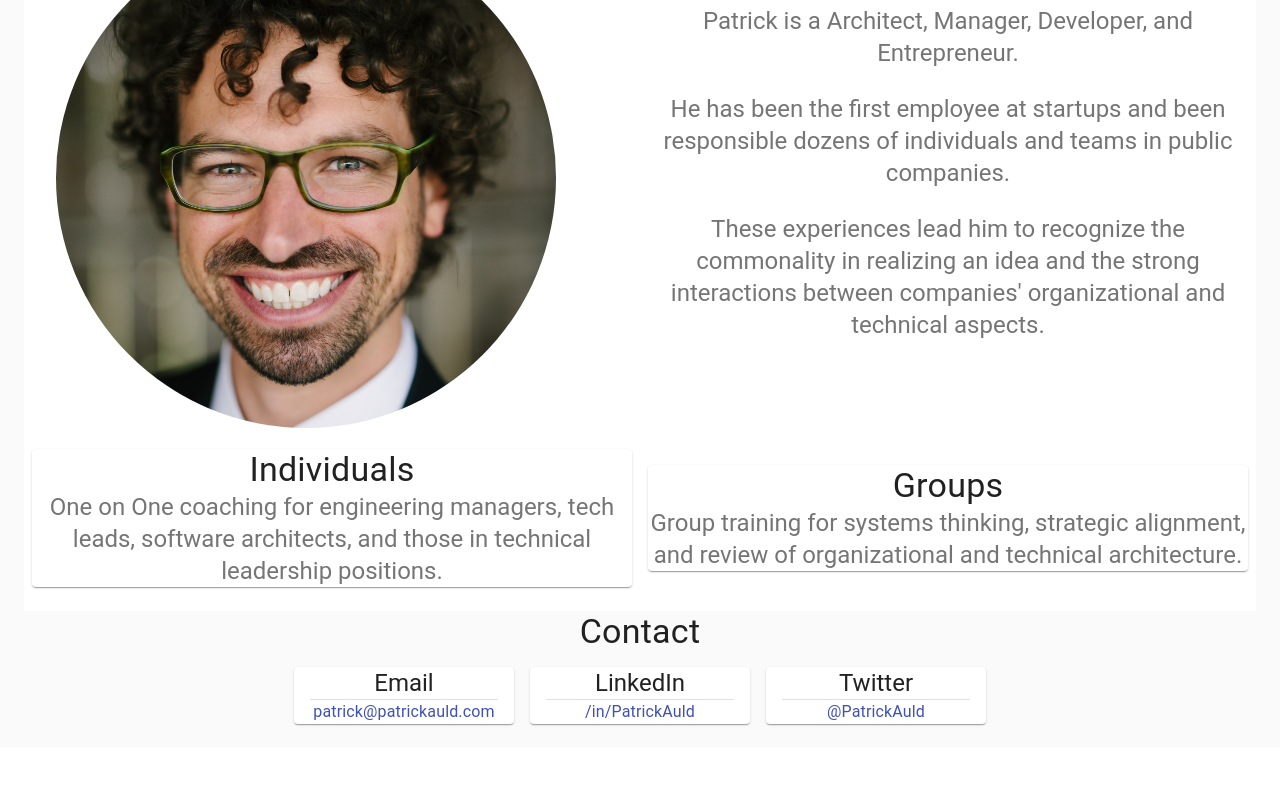
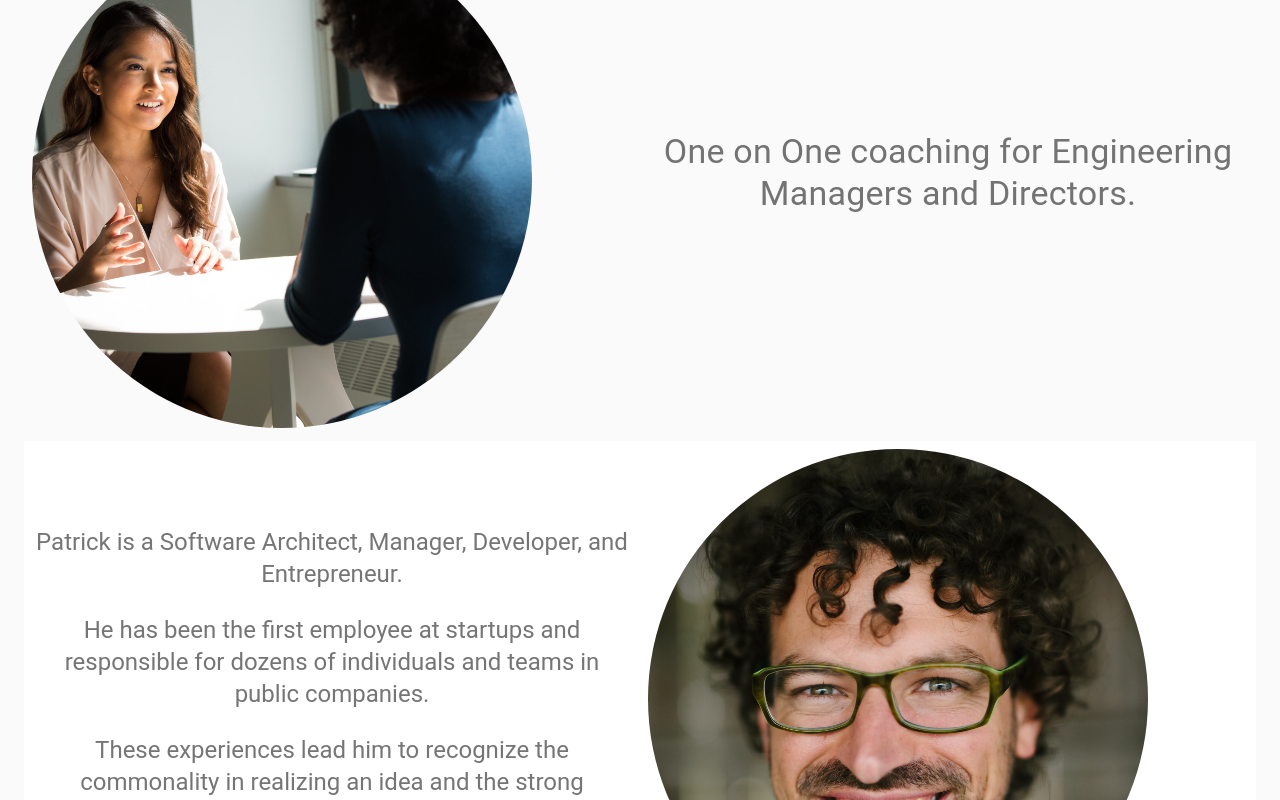
Before and after one commit to PatrickAuld/mandias.xyz, a Next.js app: page / in a window 1280 px wide. Shown: the part 880-1680 px from the top of the page. Built offline with nearby package versions, Linux system fonts and the light colour scheme.

Commit message:
Simplified layout and text
Added new image of two women in a one on one. Cleaned up the about me
text to be less wordy.

```diff
--- a/pages/index.tsx
+++ b/pages/index.tsx
@@ -157,27 +157,27 @@ function AboutPatrick(props: any) {
           alignItems="center"
         >
           <Grid item xs={12} sm={6}>
-            <Container>
-              <img
-                src="/headshot.jpg"
-                alt="Patrick Profile"
-                className={props.classes.aboutHeadshot}
-              />
-            </Container>
-          </Grid>
-          <Grid item xs={12} sm={6}>
             <Typography
               variant="h5"
               align="center"
               color="textSecondary"
               paragraph
             >
-              Patrick is a Architect, Manager, Developer, and Entrepreneur.
+              Patrick is a Software Architect, Manager, Developer, and Entrepreneur.
               <p />
-              He has been the first employee at startups and been responsible dozens of individuals and teams in public companies.
+              He has been the first employee at startups and responsible for dozens of individuals and teams in public companies.
               <p />
               These experiences lead him to recognize the commonality in realizing an idea and the strong interactions between companies' organizational and technical aspects.
             </Typography>
+          </Grid>
+          <Grid item xs={12} sm={6}>
+            <Box>
+              <img
+                src="/headshot.jpg"
+                alt="Patrick Profile"
+                className={props.classes.aboutHeadshot}
+              />
+            </Box>
           </Grid>
         </Grid>
       </Container>
@@ -214,17 +214,24 @@ function ServicesDetails(props: any) {
   return (
     <Box className={props.classes.aboutBox}>
       <Container>
-        <Grid
-          container
-          className={props.classes.servicesContainer}
+        <Grid container
           spacing={2}
-          alignItems="center"
-        >
+          alignItems="center">
           <Grid item xs={12} sm={6}>
-            <ServiceDetail classes={props.classes} title="Individuals" description="One on One coaching for engineering managers, tech leads, software architects, and those in technical leadership positions." />
+            <Box>
+              <img
+                src="/one-on-one.jpg"
+                className={props.classes.aboutHeadshot}
+              />
+            </Box>
           </Grid>
           <Grid item xs={12} sm={6}>
-            <ServiceDetail classes={props.classes} title="Groups" description="Group training for systems thinking, strategic alignment, and review of organizational and technical architecture." />
+            <Typography variant="h4"
+              align="center"
+              color="textSecondary"
+              paragraph>
+              One on One coaching for Engineering Managers and Directors.
+            </Typography>
           </Grid>
         </Grid>
       </Container>
@@ -277,18 +284,11 @@ export default function HomePage() {
         <CssBaseline />
         <main>
           <Hero classes={classes} />
-
+          <ServicesDetails classes={classes} />
           <AboutPatrick classes={classes} />
-
-          <ServicesDetails classes={classes} />
-
           <ContactInfo classes={classes} />
-
         </main>
-
-        {/* Footer */}
         <MainFooter classes={classes} />
-        {/* End footer */}
       </React.StrictMode>
     </React.Fragment>
   )
```
Also changed, not shown: public/one-on-one.jpg (added).
